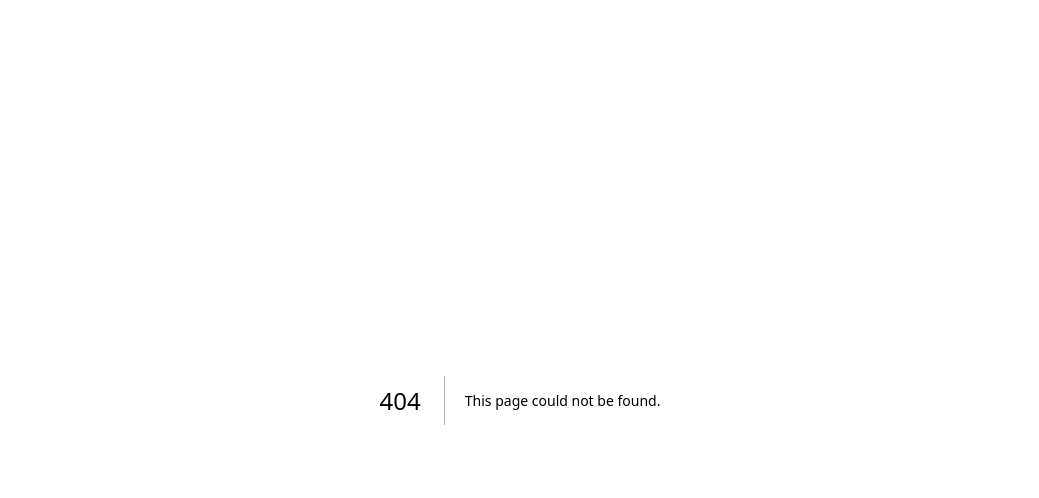
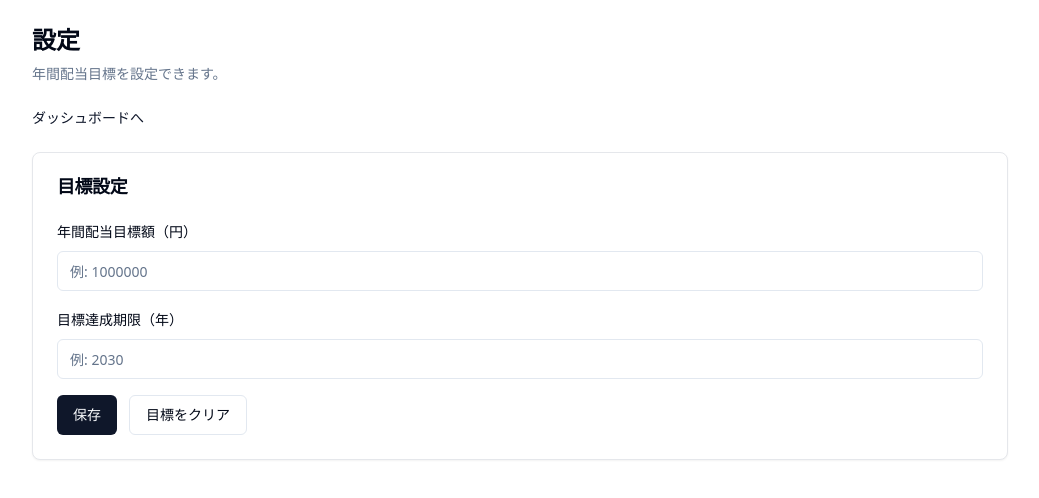
Before and after one commit to Gosshi/haito, a Next.js app: page /settings in a window 1280 px wide. Before the commit this address had no page. Shown: the top 498 px of the page, without its empty margins (120-1159 px from the left). Built offline with nearby package versions, Linux system fonts and the light colour scheme; no server answers.

Commit message:
feat: add settings page with annual dividend goal form and link from dashboard.

```diff
--- a/app/dashboard/page.tsx
+++ b/app/dashboard/page.tsx
@@ -45,6 +45,9 @@ export default async function DashboardPage() {
         <Link className="text-primary hover:underline" href="/calendar">
           カレンダーへ
         </Link>
+        <Link className="text-primary hover:underline" href="/settings">
+          設定へ
+        </Link>
       </div>
       {!hasHoldings && (
         <div className="rounded-md border border-dashed p-6 text-center text-sm text-muted-foreground">
--- /dev/null
+++ b/app/settings/page.tsx
@@ -0,0 +1,33 @@
+'use client';
+
+import { useEffect } from 'react';
+import Link from 'next/link';
+import { GoalForm } from '../../components/settings/goal-form';
+import { Toaster } from '../../components/ui/toaster';
+import { useSettingsStore } from '../../stores/settings-store';
+
+export default function SettingsPage() {
+  const fetchSettings = useSettingsStore((state) => state.fetchSettings);
+
+  useEffect(() => {
+    fetchSettings();
+  }, [fetchSettings]);
+
+  return (
+    <main className="mx-auto max-w-5xl space-y-6 p-6">
+      <div className="space-y-2">
+        <h1 className="text-2xl font-semibold">設定</h1>
+        <p className="text-sm text-muted-foreground">
+          年間配当目標を設定できます。
+        </p>
+      </div>
+      <div className="flex flex-wrap items-center gap-3 text-sm">
+        <Link className="text-primary hover:underline" href="/dashboard">
+          ダッシュボードへ
+        </Link>
+      </div>
+      <GoalForm />
+      <Toaster />
+    </main>
+  );
+}
--- /dev/null
+++ b/components/settings/goal-form.tsx
@@ -0,0 +1,165 @@
+'use client';
+
+import { useState, useEffect } from 'react';
+import { useSettingsStore } from '../../stores/settings-store';
+import { pushToast } from '../../stores/toast-store';
+import { Card, CardContent, CardHeader, CardTitle } from '../ui/card';
+import { Input } from '../ui/input';
+import { Label } from '../ui/label';
+import { Button } from '../ui/button';
+
+interface FormErrors {
+  annualDividendGoal?: string;
+  goalDeadlineYear?: string;
+}
+
+const getCurrentYear = () => new Date().getFullYear();
+
+const validateGoalSettings = (
+  annualDividendGoal: string,
+  goalDeadlineYear: string
+): FormErrors => {
+  const errors: FormErrors = {};
+  const currentYear = getCurrentYear();
+
+  if (annualDividendGoal !== '') {
+    const goalValue = parseFloat(annualDividendGoal);
+    if (isNaN(goalValue) || goalValue < 0 || !Number.isInteger(goalValue)) {
+      errors.annualDividendGoal = '目標額は0以上の整数を入力してください';
+    }
+  }
+
+  if (goalDeadlineYear !== '') {
+    const yearValue = parseFloat(goalDeadlineYear);
+    if (
+      isNaN(yearValue) ||
+      !Number.isInteger(yearValue) ||
+      yearValue < currentYear ||
+      yearValue > 2100
+    ) {
+      errors.goalDeadlineYear = `期限年は${currentYear}年以上2100年以下で入力してください`;
+    }
+  }
+
+  return errors;
+};
+
+export function GoalForm() {
+  const settings = useSettingsStore((state) => state.settings);
+  const updateSettings = useSettingsStore((state) => state.updateSettings);
+  const clearSettings = useSettingsStore((state) => state.clearSettings);
+
+  const [annualDividendGoal, setAnnualDividendGoal] = useState('');
+  const [goalDeadlineYear, setGoalDeadlineYear] = useState('');
+  const [errors, setErrors] = useState<FormErrors>({});
+  const [isSubmitting, setIsSubmitting] = useState(false);
+
+  useEffect(() => {
+    if (settings) {
+      setAnnualDividendGoal(
+        settings.annual_dividend_goal !== null
+          ? String(settings.annual_dividend_goal)
+          : ''
+      );
+      setGoalDeadlineYear(
+        settings.goal_deadline_year !== null
+          ? String(settings.goal_deadline_year)
+          : ''
+      );
+    }
+  }, [settings]);
+
+  const handleSubmit = async (e: React.FormEvent) => {
+    e.preventDefault();
+
+    const validationErrors = validateGoalSettings(
+      annualDividendGoal,
+      goalDeadlineYear
+    );
+
+    if (Object.keys(validationErrors).length > 0) {
+      setErrors(validationErrors);
+      return;
+    }
+
+    setErrors({});
+    setIsSubmitting(true);
+
+    const result = await updateSettings({
+      annual_dividend_goal:
+        annualDividendGoal !== '' ? parseInt(annualDividendGoal, 10) : null,
+      goal_deadline_year:
+        goalDeadlineYear !== '' ? parseInt(goalDeadlineYear, 10) : null,
+    });
+
+    setIsSubmitting(false);
+
+    if (result.ok) {
+      pushToast('設定を保存しました', 'success');
+    }
+  };
+
+  const handleClear = async () => {
+    const result = await clearSettings();
+
+    if (result.ok) {
+      setAnnualDividendGoal('');
+      setGoalDeadlineYear('');
+      setErrors({});
+      pushToast('目標をクリアしました', 'success');
+    }
+  };
+
+  return (
+    <Card>
+      <CardHeader>
+        <CardTitle className="text-lg">目標設定</CardTitle>
+      </CardHeader>
+      <CardContent>
+        <form onSubmit={handleSubmit} className="space-y-4">
+          <div className="space-y-2">
+            <Label htmlFor="annualDividendGoal">年間配当目標額（円）</Label>
+            <Input
+              id="annualDividendGoal"
+              type="number"
+              value={annualDividendGoal}
+              onChange={(e) => setAnnualDividendGoal(e.target.value)}
+              placeholder="例: 1000000"
+            />
+            {errors.annualDividendGoal && (
+              <p className="text-sm text-red-500">{errors.annualDividendGoal}</p>
+            )}
+          </div>
+
+          <div className="space-y-2">
+            <Label htmlFor="goalDeadlineYear">目標達成期限（年）</Label>
+            <Input
+              id="goalDeadlineYear"
+              type="number"
+              value={goalDeadlineYear}
+              onChange={(e) => setGoalDeadlineYear(e.target.value)}
+              placeholder="例: 2030"
+            />
+            {errors.goalDeadlineYear && (
+              <p className="text-sm text-red-500">{errors.goalDeadlineYear}</p>
+            )}
+          </div>
+
+          <div className="flex gap-3">
+            <Button type="submit" disabled={isSubmitting}>
+              {isSubmitting ? '保存中...' : '保存'}
+            </Button>
+            <Button
+              type="button"
+              variant="outline"
+              onClick={handleClear}
+              disabled={isSubmitting}
+            >
+              目標をクリア
+            </Button>
+          </div>
+        </form>
+      </CardContent>
+    </Card>
+  );
+}
```
Also changed, not shown: 2 other files (tests, documents, lock files or other folders).
